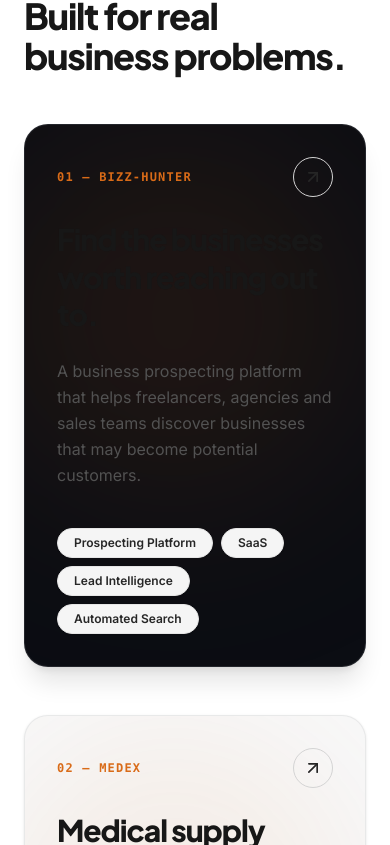
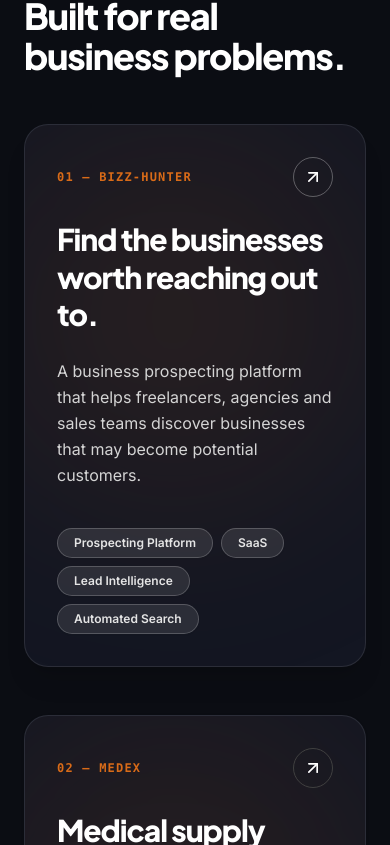
Before and after one commit to sammyremi/sammyremi, a Next.js app in the folder sammyremi-technologies/: page / in a window 390 px wide. Shown: the part 5859-6704 px from the top of the page. Built offline with nearby package versions, Linux system fonts and the light colour scheme.

Commit message:
fix: resolve light/dark mode switching and dark card in light mode

```diff
--- a/sammyremi-technologies/app/globals.css
+++ b/sammyremi-technologies/app/globals.css
@@ -1,4 +1,8 @@
 @import "tailwindcss";
+
+/* Make Tailwind v4 dark: variants respond to the .dark class (set by next-themes)
+   instead of the OS prefers-color-scheme media query */
+@variant dark (&:where(.dark, .dark *));
 
 @layer base {
   :root {
--- a/sammyremi-technologies/components/work/SelectedWorkSection.tsx
+++ b/sammyremi-technologies/components/work/SelectedWorkSection.tsx
@@ -37,7 +37,7 @@ export const SelectedWorkSection: React.FC = () => {
                 key={project.id}
                 className={`group relative rounded-3xl p-8 sm:p-14 transition-all duration-300 overflow-hidden ${
                   isDarkCard
-                    ? "bg-[#0B0D13] dark:bg-[#131622] text-white shadow-xl border border-white/10"
+                    ? "bg-neutral-900 dark:bg-[#131622] text-white shadow-xl border border-white/10"
                     : "bg-[#F8FAFC] dark:bg-[#131622] text-neutral-900 dark:text-white border border-neutral-200/80 dark:border-white/10 shadow-sm"
                 }`}
               >
@@ -51,18 +51,18 @@ export const SelectedWorkSection: React.FC = () => {
                       {project.number} — {project.client}
                     </span>
 
-                    <span className="w-10 h-10 rounded-full border border-neutral-300 dark:border-neutral-700 text-neutral-800 dark:text-white flex items-center justify-center group-hover:bg-[#D96B18] group-hover:text-white group-hover:border-[#D96B18] transition-all duration-300 group-hover:scale-110">
+                    <span className={`w-10 h-10 rounded-full border flex items-center justify-center group-hover:bg-[#D96B18] group-hover:text-white group-hover:border-[#D96B18] transition-all duration-300 group-hover:scale-110 ${isDarkCard ? 'border-white/30 text-white' : 'border-neutral-300 dark:border-neutral-700 text-neutral-800 dark:text-white'}`}>
                       <ArrowUpRight className="w-5 h-5 group-hover:translate-x-0.5 group-hover:-translate-y-0.5 transition-transform" />
                     </span>
                   </div>
 
                   {/* Headline */}
-                  <h3 className="font-display font-extrabold text-3xl sm:text-5xl tracking-tight leading-tight text-neutral-900 dark:text-white">
+                  <h3 className={`font-display font-extrabold text-3xl sm:text-5xl tracking-tight leading-tight ${isDarkCard ? 'text-white' : 'text-neutral-900 dark:text-white'}`}>
                     {project.title}
                   </h3>
 
                   {/* Description */}
-                  <p className="text-base sm:text-xl font-normal leading-relaxed text-neutral-600 dark:text-neutral-300">
+                  <p className={`text-base sm:text-xl font-normal leading-relaxed ${isDarkCard ? 'text-neutral-300' : 'text-neutral-600 dark:text-neutral-300'}`}>
                     {project.description}
                   </p>
 
@@ -71,7 +71,7 @@ export const SelectedWorkSection: React.FC = () => {
                     {project.tags.map((tag) => (
                       <span
                         key={tag}
-                        className="text-xs font-semibold px-4 py-1.5 rounded-full bg-neutral-100 dark:bg-neutral-800 text-neutral-800 dark:text-neutral-200 border border-neutral-200 dark:border-neutral-700 shadow-xs"
+                        className={`text-xs font-semibold px-4 py-1.5 rounded-full shadow-xs ${isDarkCard ? 'bg-white/10 text-neutral-200 border border-white/20' : 'bg-neutral-100 dark:bg-neutral-800 text-neutral-800 dark:text-neutral-200 border border-neutral-200 dark:border-neutral-700'}`}
                       >
                         {tag}
                       </span>
```
